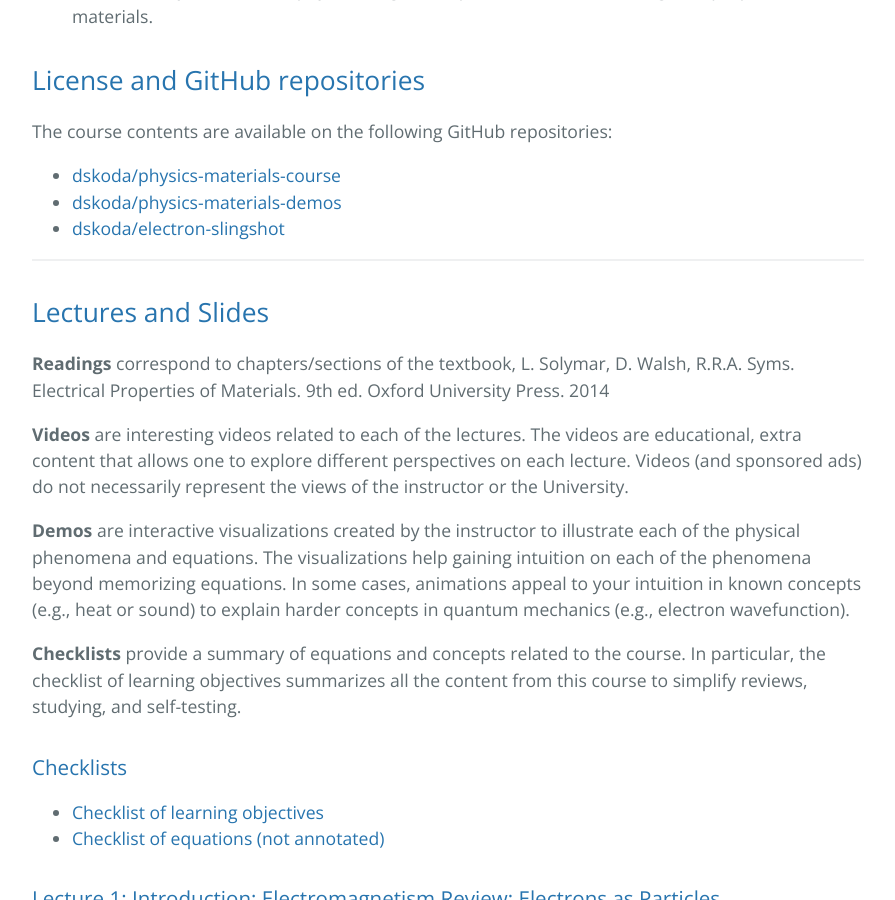
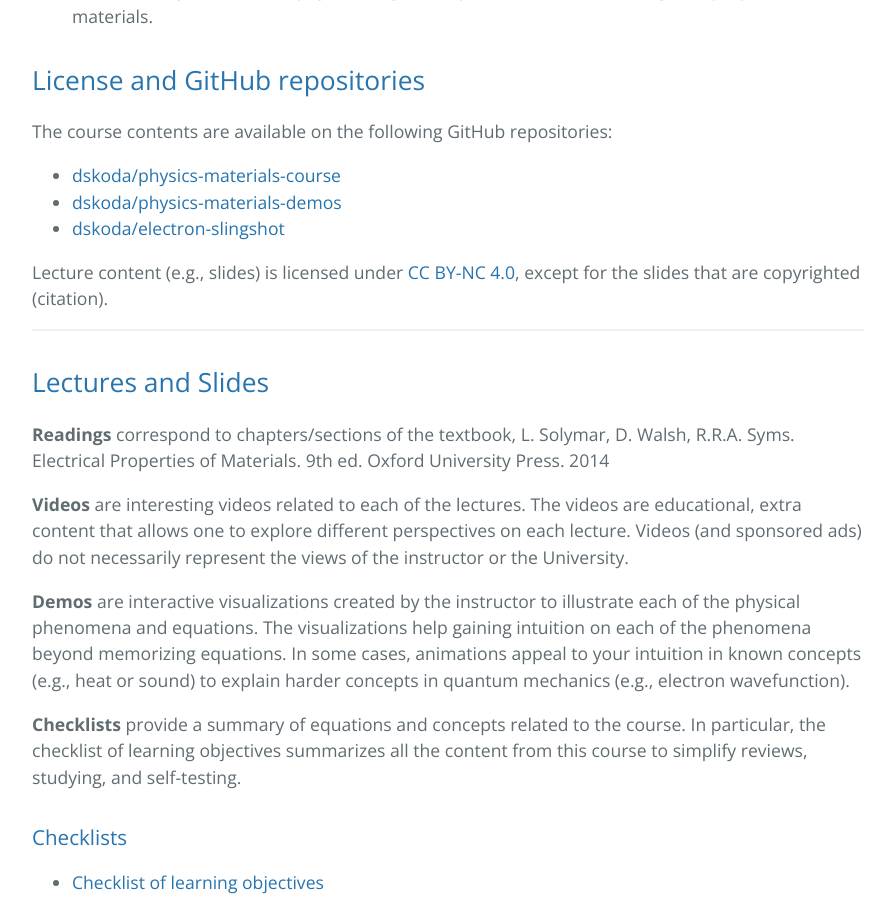
Before and after one commit to dskoda/physics-materials-course, a Jekyll site: the page built from index.md, in a window 1280 px wide and 900 px high, scrolled down 1119 px. Shown: the whole window, without its empty margins (192-1087 px from the left). Built offline with Jekyll 4.4.1, drawn with Linux system fonts in a browser that asks for light colours; part of the change alters nothing that is shown.

Commit message:
license and github information

```diff
--- a/index.md
+++ b/index.md
@@ -4,7 +4,7 @@ title: Physics of Materials
 description: UCLA's MAT SCI 120 course content
 ---
 
-**Term:** Winter 2026 &nbsp;|&nbsp; **Instructor:** [Daniel Schwalbe-Koda](https://dskoda.com/team/dskoda) &nbsp;|&nbsp; [GitHub]()
+**Term:** Winter 2026 &nbsp;|&nbsp; **Instructor:** [Daniel Schwalbe-Koda](https://dskoda.com/team/dskoda) &nbsp;|&nbsp; [GitHub](https://github.com/dskoda/physics-materials-course)
 
 ---
 
@@ -30,6 +30,8 @@ The course contents are available on the following GitHub repositories:
 - [dskoda/physics-materials-course](https://github.com/dskoda/physics-materials-course)
 - [dskoda/physics-materials-demos](https://github.com/dskoda/physics-materials-demos)
 - [dskoda/electron-slingshot](https://github.com/dskoda/electron-slingshot)
+
+Lecture content (e.g., slides) is licensed under [CC BY-NC 4.0](https://creativecommons.org/licenses/by-nc/4.0/), except for the slides that are copyrighted (citation).
 
 ---
 
```
